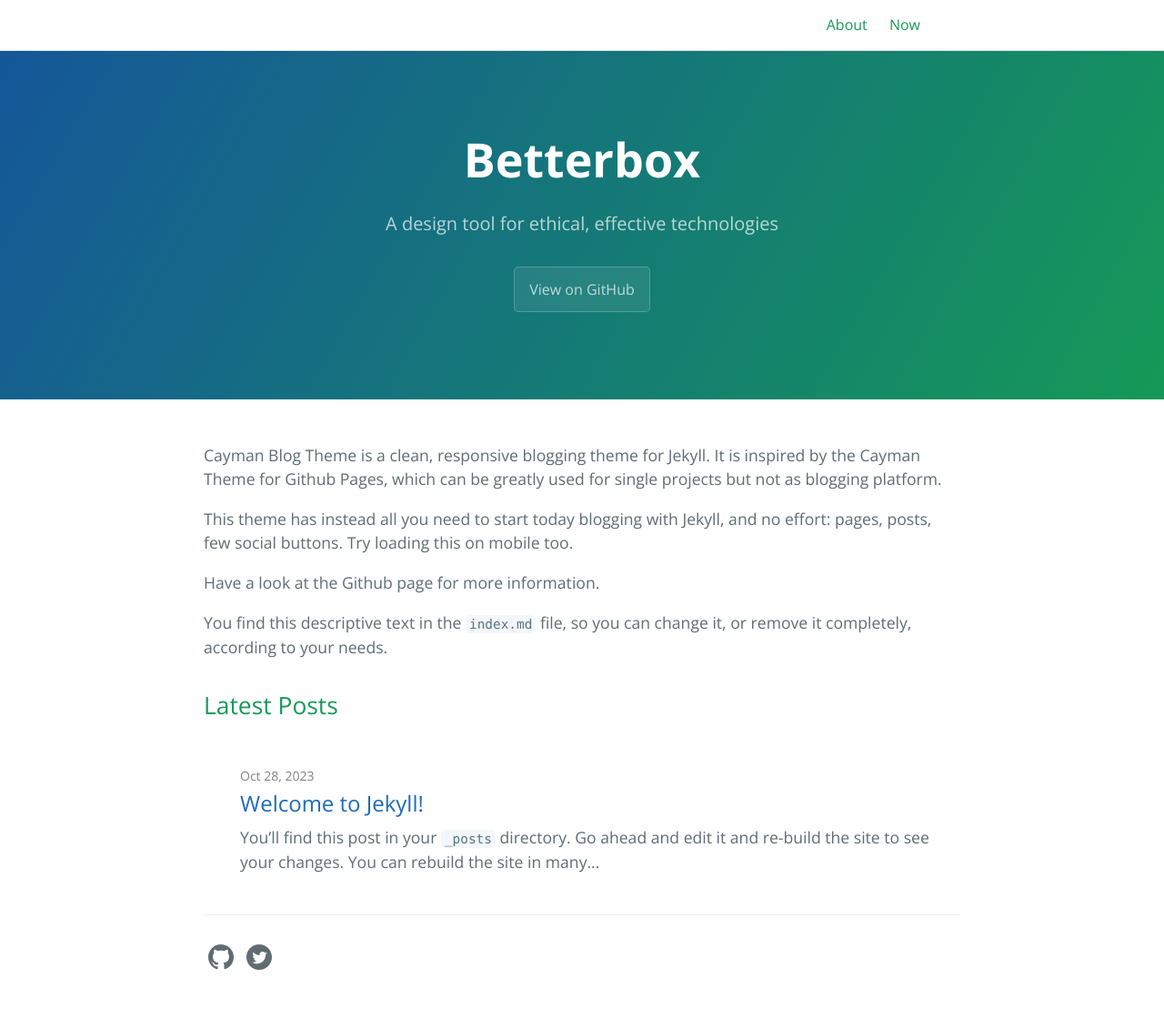
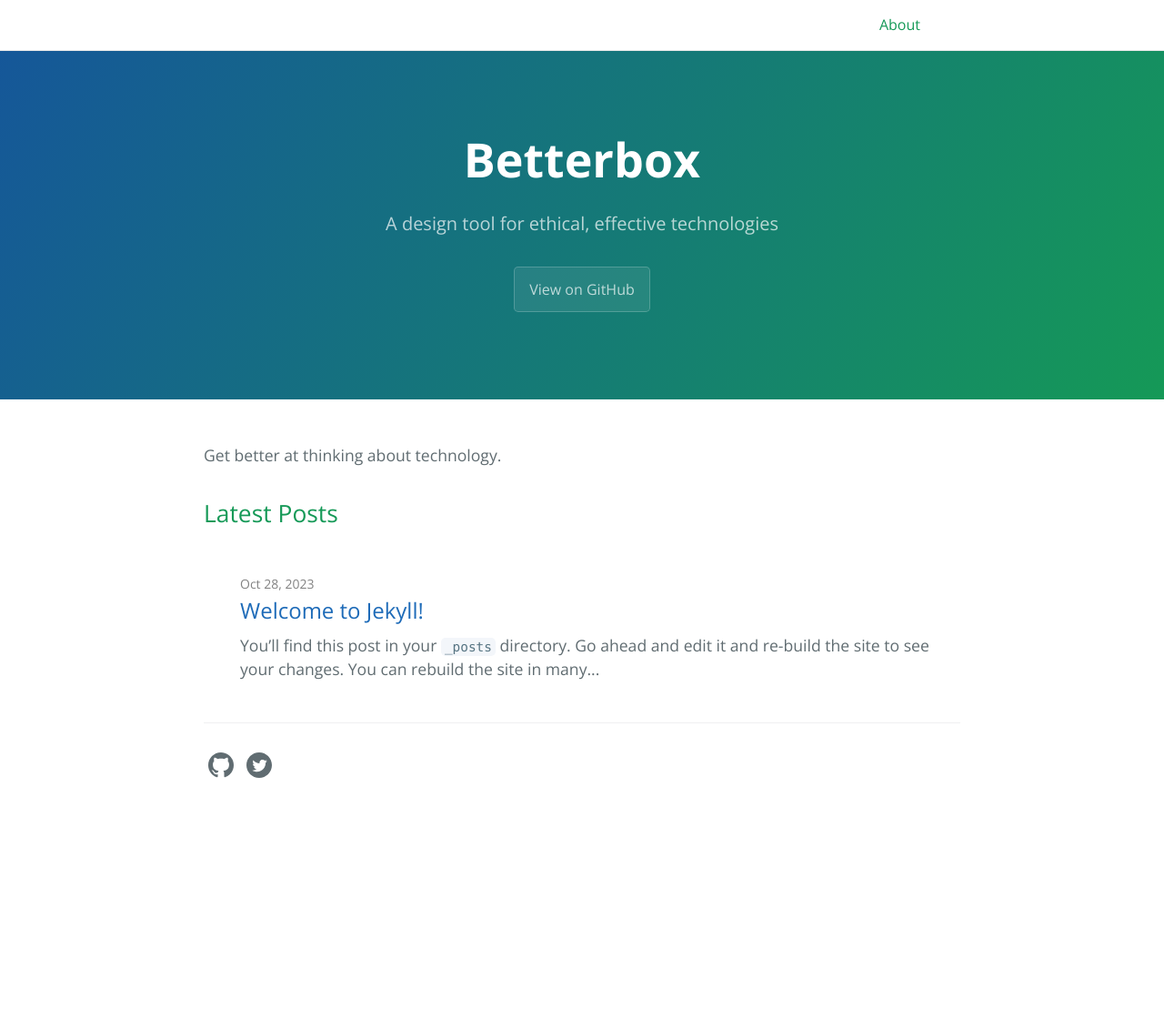
Before and after one commit to laurawmcd/betterbox, a Jekyll site: the page built from index.md, in a window 1280 px wide. Shown: the whole page at 91% size. Built offline with Jekyll 4.4.1, drawn with Linux system fonts in a browser that asks for light colours; after the commit the page ends 909 px from its top, so only the background shows below that.

Commit message:
Further fixes

```diff
--- a/index.md
+++ b/index.md
@@ -8,10 +8,4 @@
 layout: home
 ---
 
-Cayman Blog Theme is a clean, responsive blogging theme for Jekyll. It is inspired by the Cayman Theme for Github Pages, which can be greatly used for single projects but not as blogging platform.
-
-This theme has instead all you need to start today blogging with Jekyll, and no effort: pages, posts, few social buttons. Try loading this on mobile too.
-
-Have a look at the Github page for more information.
-
-You find this descriptive text in the `index.md` file, so you can change it, or remove it completely, according to your needs.
+Get better at thinking about technology.
```
Also changed, not shown: now.md (deleted, +0 -12 lines), README.md (deleted), 1 other file.
